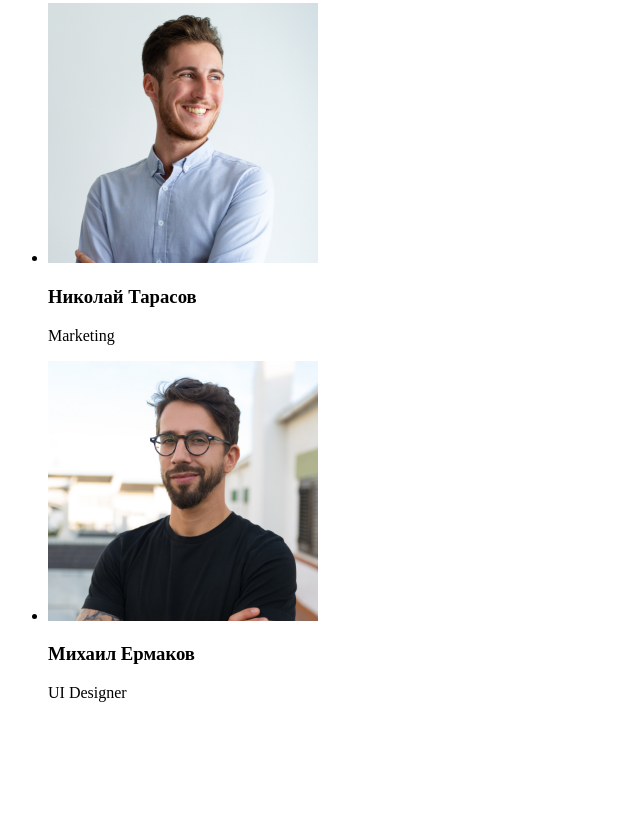
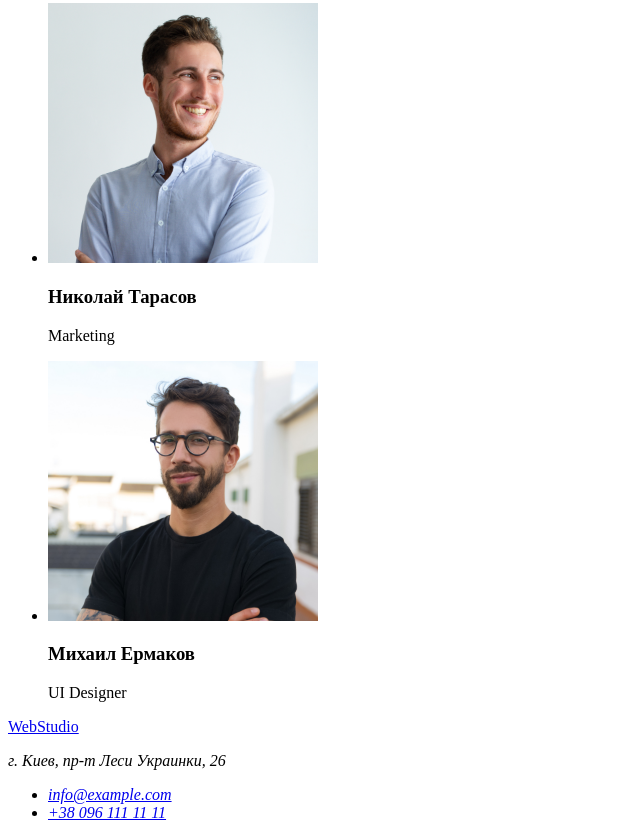
Before and after one commit to Gelyuta/goit-markup-hw-01, a plain HTML site: page index.html in a window 1280 px wide. Shown: the part 2285-3123 px from the top of the page, without its empty margins (0-640 px from the left). Before the commit the page ends 3003 px from the top, so only its background shows below. Drawn offline with Linux system fonts and the light colour scheme.

Commit message:
показывает итоговый результат разметки

```diff
--- a/index.html
+++ b/index.html
@@ -16,7 +16,7 @@
             </ul>
             <ul>
                 <li><a href="mailto:info@devstudio.com">info@devstudio.com</a></li>
-                <li><a href="+380961111111">+38 096 111 11 11</a></li>
+                <li><a href="tel:+380961111111">+38 096 111 11 11</a></li>
             </ul>
         </nav>
      </header>
@@ -85,11 +85,17 @@
             </li>
          </ul>
        </section>
-
-
-
     </main>
 
-    <footer></footer>
+    <footer>
+    <a href="#">WebStudio</a>
+    <address>
+        <p>г. Киев, пр-т Леси Украинки, 26</p>
+        <ul>
+            <li><a href="mailto:info@example.com">info@example.com</a></li>
+            <li><a href="tel:+380991111111">+38 096 111 11 11</a></li>
+        </ul>
+    </address>
+    </footer>
 </body>
 </html>
```
Lines whose indentation alone changed are shown as unchanged.
